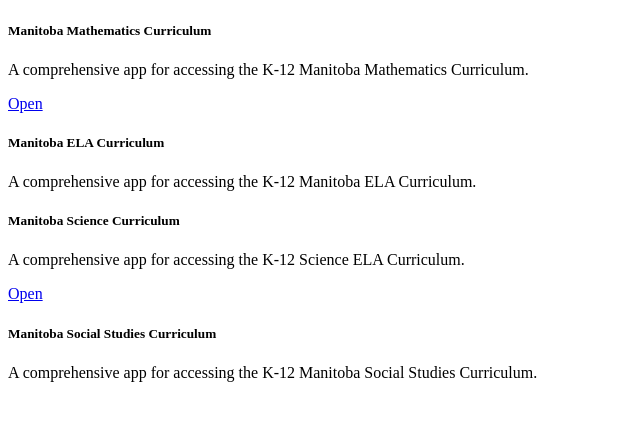
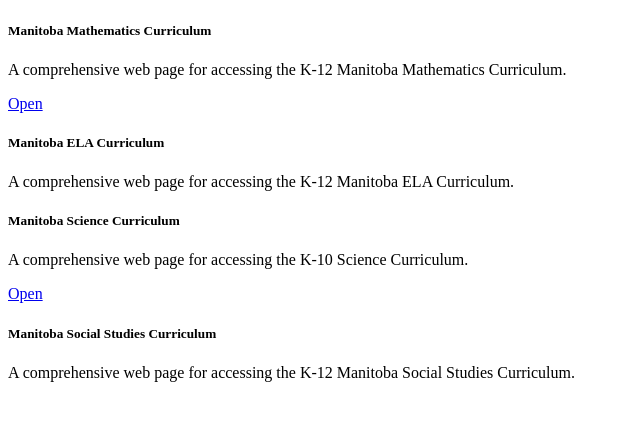
Before and after one commit to TheCodingJsoftware/Gradiance, a Python web app: template app/templates/curriki.html in a window 1280 px wide. Shown: the part 130-551 px from the top of the page, without its empty margins (0-640 px from the left). Run offline with Jinja, Linux system fonts and the light colour scheme; the template is opened without the code that fills it, so the values that code supplies are empty.

Commit message:
Spelling and typo fixes

```diff
--- a/app/templates/curriki.html
+++ b/app/templates/curriki.html
@@ -4,14 +4,13 @@
 <head>
     <meta charset="UTF-8">
     <meta name="author" content="Jared Gross">
-    <meta name="description" content="A platform for educational content.">
-    <meta name="keywords" content="gradiance, education, grading, content, platform">
+    <meta name="description" content="A collection of curriculums made into a comprehensive web page for ease-of-use.">
+    <meta name="keywords" content="gradiance, education, grading, content, platform, curriki, wiki, curriculum, math, mathematics, science, ela, social studies, physics, chemistry">
     <meta name="viewport" content="width=device-width, initial-scale=1">
     <meta http-equiv="X-UA-Compatible" content="ie=edge">
     <link rel="icon" href="/static/icons/curriki.png">
     <title>Curriki</title>
 </head>
-
 
 <header class="fixed no-padding">
     <nav class="inverse-surface left-padding right-padding">
@@ -35,7 +34,7 @@
                     <div class="s11">
                         <div class="padding">
                             <h5>Manitoba Mathematics Curriculum</h5>
-                            <p>A comprehensive app for accessing the K-12 Manitoba Mathematics Curriculum.</p>
+                            <p>A comprehensive web page for accessing the K-12 Manitoba Mathematics Curriculum.</p>
                             <nav>
                                 <a href="/manitobaMathematicsCurriculum.html">
                                     <i class="mdi mdi-notebook"></i>
@@ -52,7 +51,7 @@
                     <div class="s11">
                         <div class="padding">
                             <h5>Manitoba ELA Curriculum</h5>
-                            <p>A comprehensive app for accessing the K-12 Manitoba ELA Curriculum.</p>
+                            <p>A comprehensive web page for accessing the K-12 Manitoba ELA Curriculum.</p>
                             <nav>
                             </nav>
                         </div>
@@ -65,7 +64,7 @@
                     <div class="s11">
                         <div class="padding">
                             <h5>Manitoba Science Curriculum</h5>
-                            <p>A comprehensive app for accessing the K-12 Science ELA Curriculum.</p>
+                            <p>A comprehensive web page for accessing the K-10 Science Curriculum.</p>
                             <nav>
                                 <a href="/manitobaScienceCurriculum.html">
                                     <i class="mdi mdi-notebook"></i>
@@ -82,7 +81,7 @@
                     <div class="s11">
                         <div class="padding">
                             <h5>Manitoba Social Studies Curriculum</h5>
-                            <p>A comprehensive app for accessing the K-12 Manitoba Social Studies Curriculum.</p>
+                            <p>A comprehensive web page for accessing the K-12 Manitoba Social Studies Curriculum.</p>
                             <nav>
                             </nav>
                         </div>
@@ -101,7 +100,7 @@
     <div class="padding">
         <h5 class="small center-align">Curriki</h5>
         <p class="center-align  medium-width">
-            A comprehensive app for accessing curriculums.
+            A comprehensive web page for accessing curriculums.
         <p class="center-align">Developed with <i>favorite</i> by <a class="link" href="https://thecodingjsoftware.github.io/">TheCodingJ's</a></p>
     </div>
     <article class="border" style="margin-top: auto;">
--- a/app/templates/lessonPlan.html
+++ b/app/templates/lessonPlan.html
@@ -310,7 +310,7 @@
     <div class="padding">
         <h5 class="small center-align">Lesson Plan Generator</h5>
         <p class="center-align  medium-width">
-            A comprehensive app for creating lesson plans.
+            A comprehensive web page for creating lesson plans.
         <p class="center-align">Developed with <i>favorite</i> by <a class="link"
                 href="https://thecodingjsoftware.github.io/">TheCodingJ's</a></p>
     </div>
--- a/app/templates/manitobaMathematicsCurriculum.html
+++ b/app/templates/manitobaMathematicsCurriculum.html
@@ -4,8 +4,8 @@
 <head>
     <meta charset="UTF-8">
     <meta name="author" content="Jared Gross">
-    <meta name="description" content="A platform for educational content.">
-    <meta name="keywords" content="gradiance, education, grading, content, platform">
+    <meta name="description" content="A comprehensive web page for accessing the K-12 Manitoba Mathematics Curriculum.">
+    <meta name="keywords" content="gradiance, education, grading, content, platform, curriki, wiki, curriculum, math, mathematics, science, ela, social studies, physics, chemistry">
     <meta name="viewport" content="width=device-width, initial-scale=1">
     <meta http-equiv="X-UA-Compatible" content="ie=edge">
     <link rel="icon" href="/static/icons/favicon.png">
--- a/app/templates/manitobaScienceCurriculum.html
+++ b/app/templates/manitobaScienceCurriculum.html
@@ -4,8 +4,8 @@
 <head>
     <meta charset="UTF-8">
     <meta name="author" content="Jared Gross">
-    <meta name="description" content="A platform for educational content.">
-    <meta name="keywords" content="gradiance, education, grading, content, platform">
+    <meta name="description" content="A comprehensive web page for accessing the K-10 Manitoba Science Curriculum.">
+    <meta name="keywords" content="gradiance, education, grading, content, platform, curriki, wiki, curriculum, math, mathematics, science, ela, social studies, physics, chemistry">
     <meta name="viewport" content="width=device-width, initial-scale=1">
     <meta http-equiv="X-UA-Compatible" content="ie=edge">
     <link rel="icon" href="/static/icons/favicon.png">
```
